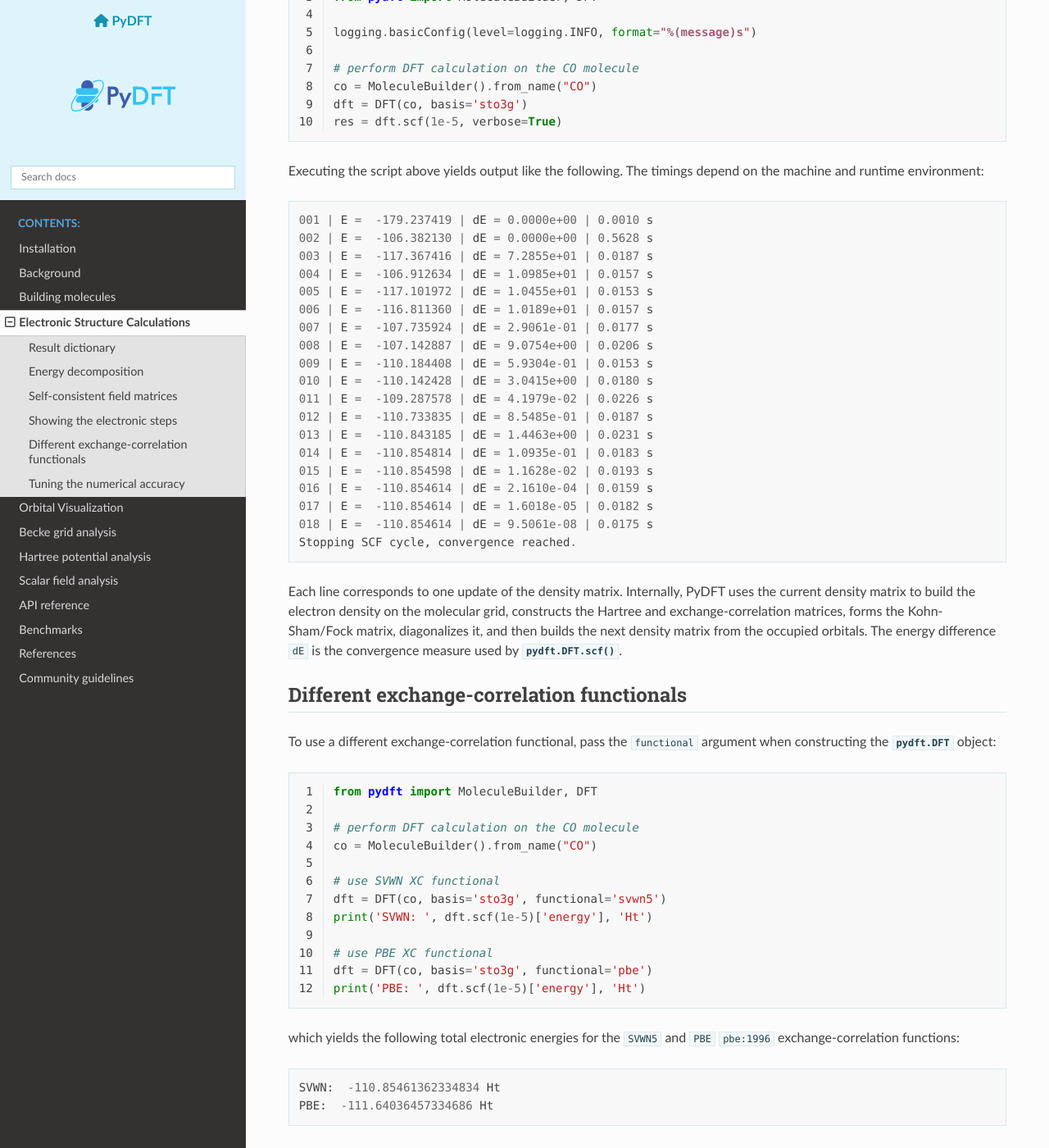
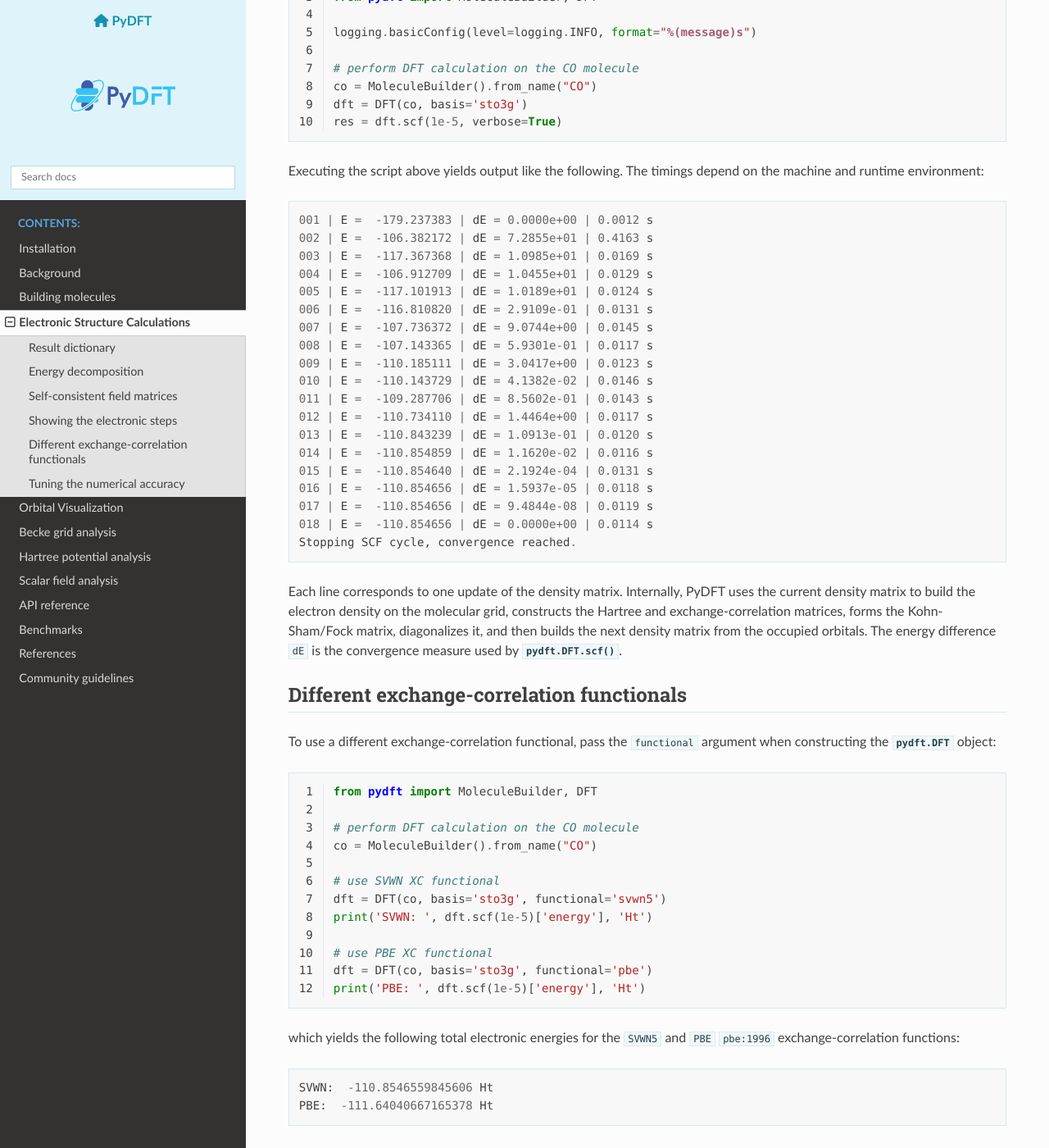
Before and after one commit to ifilot/pydft, a Sphinx documentation site: the page built from docs/electronic_structure_calculations.rst, in a window 1280 px wide and 1400 px high, scrolled down 5579 px. Shown: the whole window at 82% size. Built offline with Sphinx 7.4.7 and the Read the Docs theme 3.1.0, drawn with Linux system fonts in a browser that asks for light colours; nearby versions of some CDN libraries; cross-references to code outside the pages are shown as plain code; some of the changed text lies outside the part shown.

Commit message:
Release v1.2.0 (#11)
* Fixed SVWN5 parameters

* Updating pyproject.toml

* Updating reference values for PyQInt 1.5

PyQInt 1.5 ships the basis sets verbatim from the Basis Set Exchange (full
precision instead of six decimals) and orders the shells of Sc and heavier
elements as s, p, d. This slightly changes all calculated energies.

- Update the reference energies in the unit tests.
- Select the Fe 3d_yy function in test_atomic_grid.py by its angular part
  instead of by index, which changed due to the new shell ordering.
- Correct the explanation of the tolerance in test_xc_reference.py; the
  STO-3G parameters of PyQInt and PySCF now agree and the remaining
  difference is due to grid integration.
- Regenerate the outputs in the electronic structure documentation.

* Speeding up grid construction and the SCF cycle

- Evaluate all basis functions and their gradients on an atomic grid with a
  single call to PyQInt's new batched routines (plot_basis_functions and
  plot_basis_function_gradients) instead of one call per basis function.
  Each call starts an OpenMP parallel region, whose overhead dominated the
  grid construction on machines with many cores (benzene, 20 threads:
  ~10 s -> ~0.3 s).
- Build the density matrix as a single matrix product instead of a triple
  Python loop.
- Construct and LU-factorize the finite difference matrices for the Hartree
  potential once per value of l, instead of rebuilding them and solving
  separately for every (l,m) pair in every SCF iteration.
- Require PyQInt >= 1.5.1, which provides the batched routines.

All energies are unchanged (to within 1e-12 Ht).

* Speeding up the PyPI workflow

- Install packages with uv instead of pip, both for building the
  distributions and in the test jobs (~20 s -> ~3 s per job).
- Do not install the unused build package in the test jobs.
- Cancel the runs of superseded commits within a pull request; runs of
  master, develop and tags are never cancelled.

* Bumping version to 1.2.0

```diff
--- a/docs/electronic_structure_calculations.rst
+++ b/docs/electronic_structure_calculations.rst
@@ -20,7 +20,7 @@
 Performing this calculation shows that the total electronic energy for this
 system corresponds to::
 
-    Total electronic energy:      -110.854614 Ht
+    Total electronic energy:      -110.854656 Ht
 
 Result dictionary
 -----------------
@@ -112,17 +112,17 @@
 
 The above script yields the following output::
 
-  Total electronic energy:      -110.854614 Ht
+  Total electronic energy:      -110.854656 Ht
 
-  Kinetic energy:                110.215413 Ht
-  Nuclear attraction:           -304.926853 Ht
-  Electron-electron repulsion:    75.610445 Ht
-  Exchange energy:               -12.054947 Ht
+  Kinetic energy:                110.215430 Ht
+  Nuclear attraction:           -304.926882 Ht
+  Electron-electron repulsion:    75.610408 Ht
+  Exchange energy:               -12.054941 Ht
   Correlation energy:             -0.956764 Ht
-  Exchange-correlation energy:   -13.011711 Ht
+  Exchange-correlation energy:   -13.011705 Ht
   Nucleus-nucleus repulsion:      21.258092 Ht
 
-  Sum:  -110.854614 Ht
+  Sum:  -110.854656 Ht
 
 Self-consistent field matrices
 ------------------------------
@@ -164,24 +164,24 @@
 Executing the script above yields output like the following. The timings depend
 on the machine and runtime environment::
 
-	001 | E =  -179.237419 | dE = 0.0000e+00 | 0.0010 s
-	002 | E =  -106.382130 | dE = 0.0000e+00 | 0.5628 s
-	003 | E =  -117.367416 | dE = 7.2855e+01 | 0.0187 s
-	004 | E =  -106.912634 | dE = 1.0985e+01 | 0.0157 s
-	005 | E =  -117.101972 | dE = 1.0455e+01 | 0.0153 s
-	006 | E =  -116.811360 | dE = 1.0189e+01 | 0.0157 s
-	007 | E =  -107.735924 | dE = 2.9061e-01 | 0.0177 s
-	008 | E =  -107.142887 | dE = 9.0754e+00 | 0.0206 s
-	009 | E =  -110.184408 | dE = 5.9304e-01 | 0.0153 s
-	010 | E =  -110.142428 | dE = 3.0415e+00 | 0.0180 s
-	011 | E =  -109.287578 | dE = 4.1979e-02 | 0.0226 s
-	012 | E =  -110.733835 | dE = 8.5485e-01 | 0.0187 s
-	013 | E =  -110.843185 | dE = 1.4463e+00 | 0.0231 s
-	014 | E =  -110.854814 | dE = 1.0935e-01 | 0.0183 s
-	015 | E =  -110.854598 | dE = 1.1628e-02 | 0.0193 s
-	016 | E =  -110.854614 | dE = 2.1610e-04 | 0.0159 s
-	017 | E =  -110.854614 | dE = 1.6018e-05 | 0.0182 s
-	018 | E =  -110.854614 | dE = 9.5061e-08 | 0.0175 s
+	001 | E =  -179.237383 | dE = 0.0000e+00 | 0.0012 s
+	002 | E =  -106.382172 | dE = 7.2855e+01 | 0.4163 s
+	003 | E =  -117.367368 | dE = 1.0985e+01 | 0.0169 s
+	004 | E =  -106.912709 | dE = 1.0455e+01 | 0.0129 s
+	005 | E =  -117.101913 | dE = 1.0189e+01 | 0.0124 s
+	006 | E =  -116.810820 | dE = 2.9109e-01 | 0.0131 s
+	007 | E =  -107.736372 | dE = 9.0744e+00 | 0.0145 s
+	008 | E =  -107.143365 | dE = 5.9301e-01 | 0.0117 s
+	009 | E =  -110.185111 | dE = 3.0417e+00 | 0.0123 s
+	010 | E =  -110.143729 | dE = 4.1382e-02 | 0.0146 s
+	011 | E =  -109.287706 | dE = 8.5602e-01 | 0.0143 s
+	012 | E =  -110.734110 | dE = 1.4464e+00 | 0.0117 s
+	013 | E =  -110.843239 | dE = 1.0913e-01 | 0.0120 s
+	014 | E =  -110.854859 | dE = 1.1620e-02 | 0.0116 s
+	015 | E =  -110.854640 | dE = 2.1924e-04 | 0.0131 s
+	016 | E =  -110.854656 | dE = 1.5937e-05 | 0.0118 s
+	017 | E =  -110.854656 | dE = 9.4844e-08 | 0.0119 s
+	018 | E =  -110.854656 | dE = 0.0000e+00 | 0.0114 s
 	Stopping SCF cycle, convergence reached.
 
 Each line corresponds to one update of the density matrix. Internally, PyDFT
@@ -204,8 +204,8 @@
 which yields the following total electronic energies for the :code:`SVWN5` and
 :code:`PBE` :cite:p:`pbe:1996` exchange-correlation functions::
 
-    SVWN:  -110.85461362334834 Ht
-    PBE:  -111.64036457334686 Ht
+    SVWN:  -110.8546559845606 Ht
+    PBE:  -111.64040667165378 Ht
 
 Tuning the numerical accuracy
 -----------------------------
--- a/pydft/_version.py
+++ b/pydft/_version.py
@@ -1,3 +1,3 @@
 """Package version exposed by :mod:`pydft`."""
 
-__version__ = "1.1.0"
+__version__ = "1.2.0"
--- a/pyproject.toml
+++ b/pyproject.toml
@@ -4,7 +4,7 @@
 
 [project]
 name = "pydft"
-version = "1.1.0"
+version = "1.2.0"
 authors = [
   { name="Ivo Filot", email="ivo@ivofilot.nl" }
 ]
@@ -30,7 +30,7 @@
 dependencies = [
     "scipy>=1.15",
     "numpy",
-    "pyqint>=1.2",
+    "pyqint>=1.5.1",
     "pylebedev",
     "numba"
 ]
```
Also changed, not shown: other parts of docs/electronic_structure_calculations.rst (+1 -1 lines), 10 other files.
